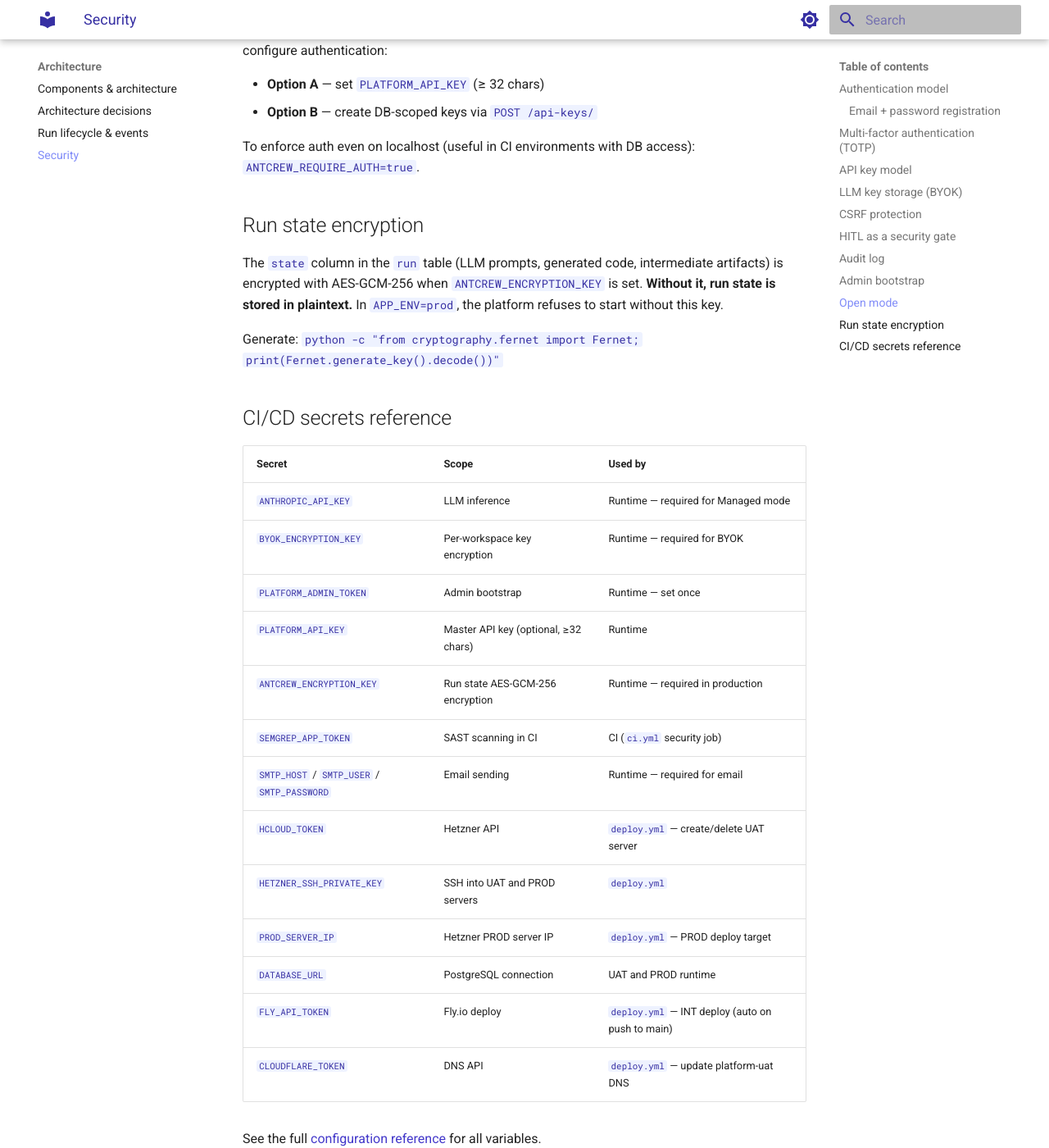
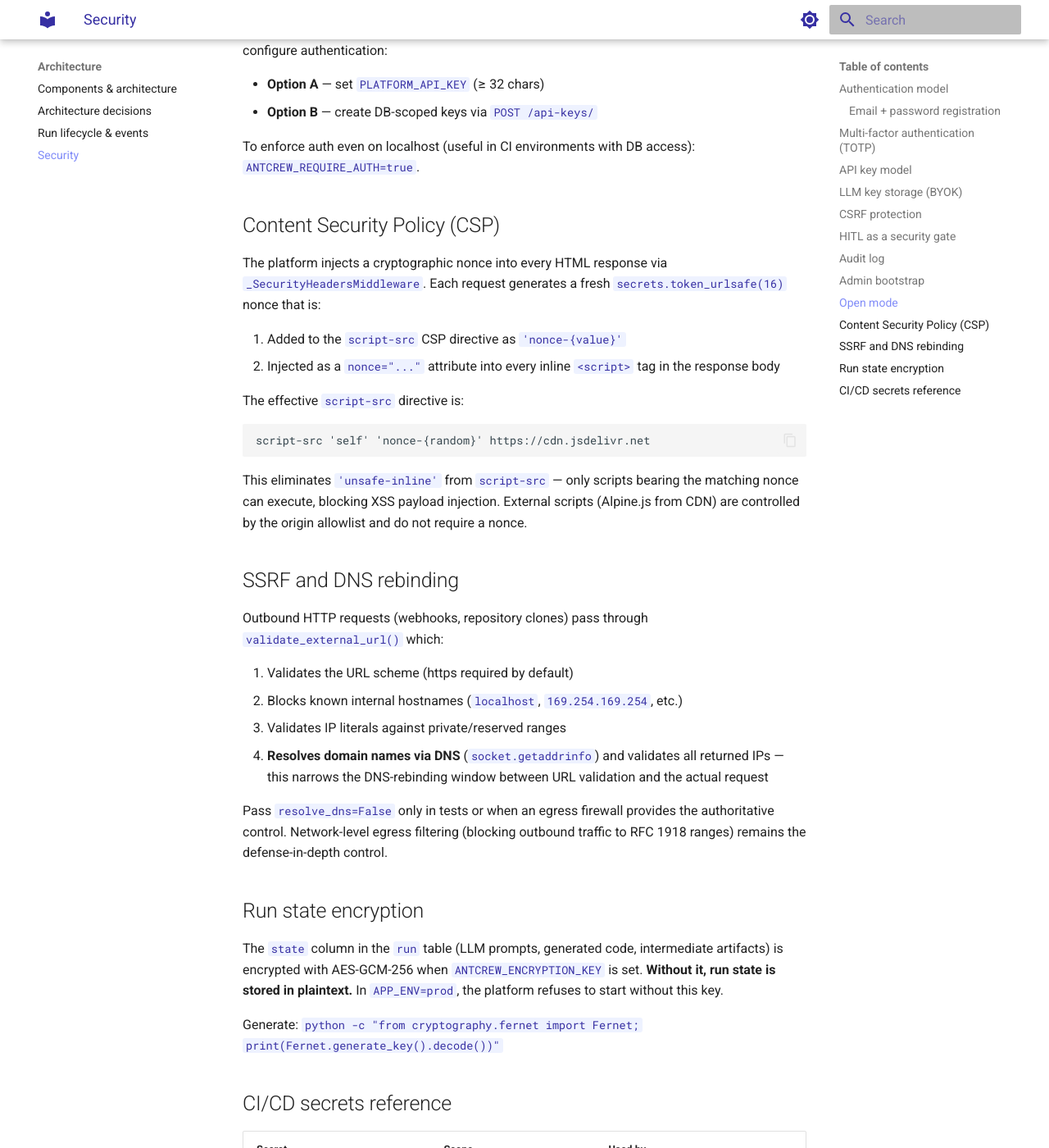
Before and after one commit to iagop03/antcrew-docs, an MkDocs documentation site: the page built from docs/architecture/security.md, in a window 1280 px wide and 1400 px high, scrolled down 2789 px. Shown: the whole window at 82% size. Built offline with MkDocs 1.6.1 and Material for MkDocs 9.7.7, drawn with Linux system fonts in a browser that asks for light colours.

Commit message:
docs(security): document CSP nonces + DNS rebinding mitigation
- CSP nonce mechanism: per-request nonce in script-src, no unsafe-inline
- SSRF/DNS rebinding: document resolve_dns DNS resolution step in validate_external_url

Co-Authored-By: Claude Sonnet 4.6 <noreply@anthropic.com>

````diff
--- a/docs/architecture/security.md
+++ b/docs/architecture/security.md
@@ -85,6 +85,31 @@ On a **public host** (`HOST` not in `127.0.0.1`, `localhost`, `::1`), open mode
 
 To enforce auth even on localhost (useful in CI environments with DB access): `ANTCREW_REQUIRE_AUTH=true`.
 
+## Content Security Policy (CSP)
+
+The platform injects a cryptographic nonce into every HTML response via `_SecurityHeadersMiddleware`. Each request generates a fresh `secrets.token_urlsafe(16)` nonce that is:
+
+1. Added to the `script-src` CSP directive as `'nonce-{value}'`
+2. Injected as a `nonce="..."` attribute into every inline `<script>` tag in the response body
+
+The effective `script-src` directive is:
+```
+script-src 'self' 'nonce-{random}' https://cdn.jsdelivr.net
+```
+
+This eliminates `'unsafe-inline'` from `script-src` — only scripts bearing the matching nonce can execute, blocking XSS payload injection. External scripts (Alpine.js from CDN) are controlled by the origin allowlist and do not require a nonce.
+
+## SSRF and DNS rebinding
+
+Outbound HTTP requests (webhooks, repository clones) pass through `validate_external_url()` which:
+
+1. Validates the URL scheme (https required by default)
+2. Blocks known internal hostnames (`localhost`, `169.254.169.254`, etc.)
+3. Validates IP literals against private/reserved ranges
+4. **Resolves domain names via DNS** (`socket.getaddrinfo`) and validates all returned IPs — this narrows the DNS-rebinding window between URL validation and the actual request
+
+Pass `resolve_dns=False` only in tests or when an egress firewall provides the authoritative control. Network-level egress filtering (blocking outbound traffic to RFC 1918 ranges) remains the defense-in-depth control.
+
 ## Run state encryption
 
 The `state` column in the `run` table (LLM prompts, generated code, intermediate artifacts) is encrypted with AES-GCM-256 when `ANTCREW_ENCRYPTION_KEY` is set. **Without it, run state is stored in plaintext.** In `APP_ENV=prod`, the platform refuses to start without this key.
````
